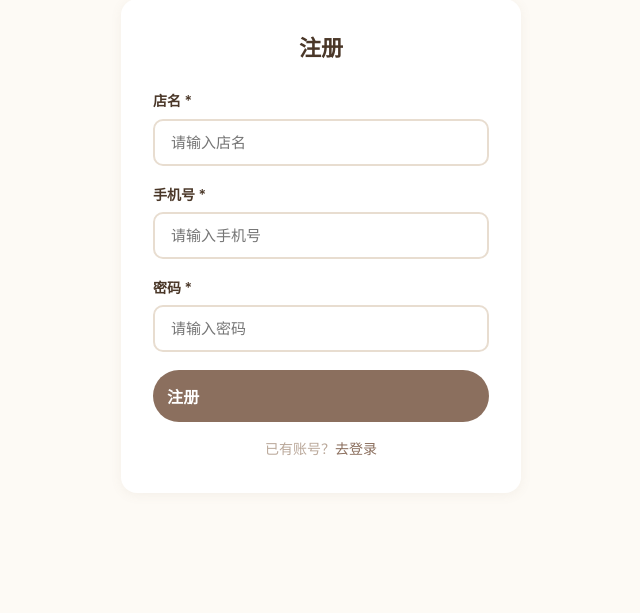
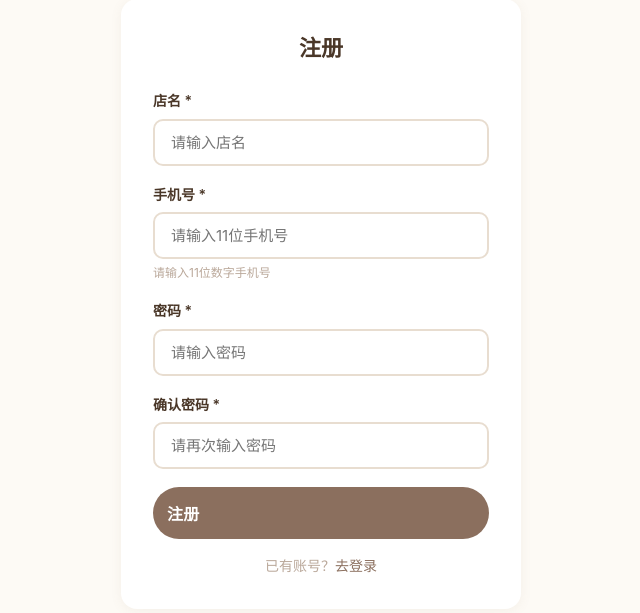
Before and after one commit to g5p422p574-afk/GIFT-007, a Flask app: page /register in a window 1280 px wide. Shown: the part 122-735 px from the top of the page, without its empty margins (319-959 px from the left). Run offline with Flask 3, Linux system fonts and the light colour scheme.

Commit message:
注册增强：密码确认、小眼睛明文切换、11位手机号校验

```diff
--- a/routes/home.py
+++ b/routes/home.py
@@ -191,9 +191,20 @@ def register():
         store_name = request.form.get("store_name", "").strip()
         phone = request.form.get("phone", "").strip()
         password = request.form.get("password", "").strip()
+        password2 = request.form.get("password2", "").strip()
 
-        if not store_name or not phone or not password:
+        if not store_name or not phone or not password or not password2:
             return render_template("register.html", error="所有字段都是必填的")
+
+        import re
+        if not re.match(r"^\d{11}$", phone):
+            return render_template("register.html", error="手机号必须是11位数字")
+
+        if password != password2:
+            return render_template("register.html", error="两次输入的密码不一致")
+
+        if len(password) < 6:
+            return render_template("register.html", error="密码至少6位")
 
         if User.query.filter_by(phone=phone).first():
             return render_template("register.html", error="该手机号已注册")
--- a/static/style.css
+++ b/static/style.css
@@ -512,6 +512,39 @@ tfoot td { border-bottom: none; font-weight: 600; background: #fafafa; }
   .detail-grid .row .label { margin-bottom: 4px; }
 }
 
+/* === Password Field === */
+.pwd-wrap {
+  position: relative;
+  display: flex;
+  align-items: center;
+}
+.pwd-wrap input {
+  padding-right: 44px;
+}
+.pwd-eye {
+  position: absolute;
+  right: 2px;
+  top: 50%;
+  transform: translateY(-50%);
+  background: none;
+  border: none;
+  font-size: 18px;
+  cursor: pointer;
+  padding: 8px 10px;
+  line-height: 1;
+  color: var(--text-muted);
+  transition: color .15s;
+}
+.pwd-eye:hover { color: var(--text); }
+
+/* === Field Hint === */
+.field-hint {
+  display: block;
+  font-size: 12px;
+  color: var(--text-muted);
+  margin-top: 4px;
+}
+
 /* === Auth Pages === */
 .auth-page {
   display: flex;
--- a/templates/register.html
+++ b/templates/register.html
@@ -7,22 +7,62 @@
     {% if error %}
     <p class="auth-error">{{ error }}</p>
     {% endif %}
-    <form method="POST">
+    <form method="POST" id="registerForm">
       <div class="form-group">
         <label>店名 *</label>
         <input type="text" name="store_name" required maxlength="50" placeholder="请输入店名">
       </div>
       <div class="form-group">
         <label>手机号 *</label>
-        <input type="text" name="phone" required maxlength="20" placeholder="请输入手机号">
+        <input type="text" name="phone" id="phone" required maxlength="11" placeholder="请输入11位手机号" pattern="\d{11}" inputmode="numeric">
+        <span class="field-hint">请输入11位数字手机号</span>
       </div>
       <div class="form-group">
         <label>密码 *</label>
-        <input type="password" name="password" required placeholder="请输入密码">
+        <div class="pwd-wrap">
+          <input type="password" name="password" id="password" required placeholder="请输入密码" minlength="6">
+          <button type="button" class="pwd-eye" onclick="togglePwd('password', this)">  </button>
+        </div>
+      </div>
+      <div class="form-group">
+        <label>确认密码 *</label>
+        <div class="pwd-wrap">
+          <input type="password" name="password2" id="password2" required placeholder="请再次输入密码" minlength="6">
+          <button type="button" class="pwd-eye" onclick="togglePwd('password2', this)">  </button>
+        </div>
       </div>
       <button type="submit" class="btn btn-primary" style="width:100%;padding:14px;font-size:16px;">注册</button>
     </form>
     <p class="auth-link">已有账号？<a href="{{ url_for('home.login') }}">去登录</a></p>
   </div>
 </div>
+
+<script>
+function togglePwd(id, btn) {
+  var el = document.getElementById(id);
+  if (el.type === 'password') {
+    el.type = 'text';
+    btn.innerHTML = '  ';
+  } else {
+    el.type = 'password';
+    btn.innerHTML = '  ';
+  }
+}
+
+document.getElementById('registerForm').addEventListener('submit', function(e) {
+  var phone = document.getElementById('phone').value;
+  if (!/^\d{11}$/.test(phone)) {
+    e.preventDefault();
+    alert('手机号必须是11位数字');
+    return;
+  }
+  var p1 = document.getElementById('password').value;
+  var p2 = document.getElementById('password2').value;
+  if (p1 !== p2) {
+    e.preventDefault();
+    alert('两次输入的密码不一致');
+    return;
+  }
+});
+</script>
 {% endblock %}
```
